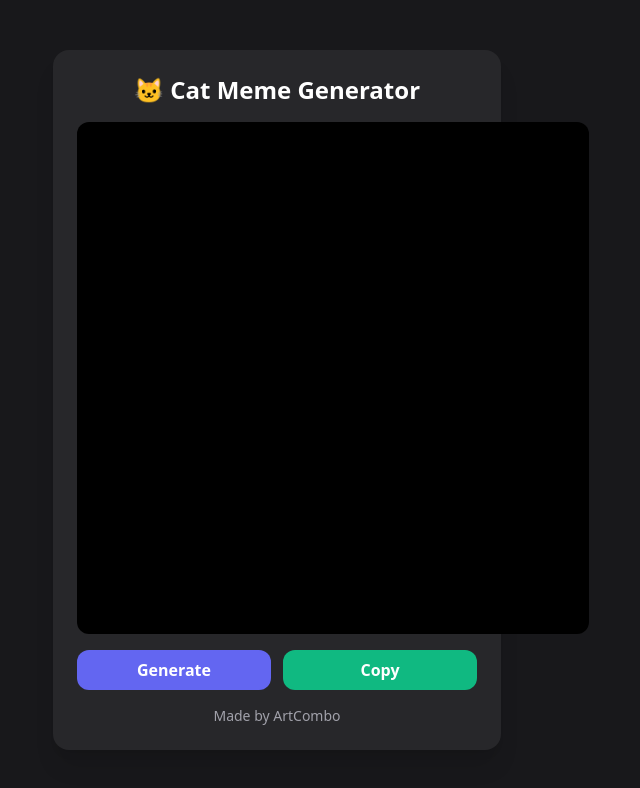
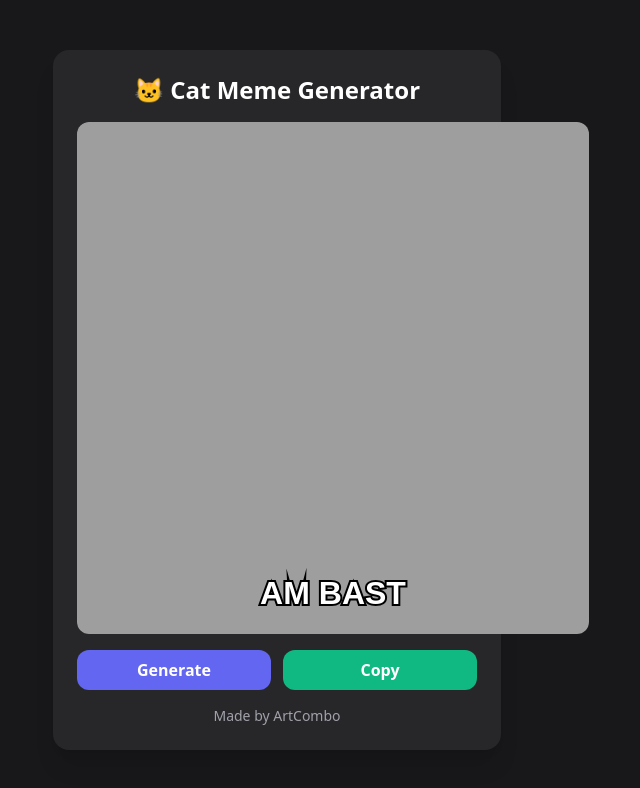
Before and after one commit to rejoicine/catar, a plain HTML site: page index.html in a window 1280 px wide. Both pictures are taken after a click on the button "Copy". Shown: the whole page, without its empty margins (363-1003 px from the left). Drawn offline with nearby package versions, Linux system fonts and the light colour scheme.

Commit message:
Add files via upload

```diff
--- a/index.html
+++ b/index.html
@@ -3,7 +3,7 @@
 <head>
   <meta charset="UTF-8" />
   <meta name="viewport" content="width=device-width, initial-scale=1.0" />
-  <title>Rejos cat meme gen</title>
+  <title>Rejo's Cat Meme Generator</title>
   <script src="https://cdn.tailwindcss.com"></script>
 </head>
 <body class="bg-zinc-900 text-white min-h-screen flex items-center justify-center">
@@ -33,14 +33,14 @@
       "catboi or catman",
       "i cant spell casmyxys",
       "im tuff!",
-      "vibing aggressively"
-	  "meow"
+      "vibing aggressively",
+      "meow"
     ];
 
     const canvas = document.getElementById("memeCanvas");
     const ctx = canvas.getContext("2d");
 
-    async function generateMeme() {
+    function generateMeme() {
       const img = new Image();
       img.crossOrigin = "anonymous";
       img.src = `https://cataas.com/cat?width=512&height=512&random=${Date.now()}`;
@@ -51,7 +51,7 @@
         ctx.clearRect(0, 0, canvas.width, canvas.height);
         ctx.drawImage(img, 0, 0, canvas.width, canvas.height);
 
-        ctx.font = "bold 36px Impact, Arial";
+        ctx.font = "bold 32px Impact, Arial";
         ctx.textAlign = "center";
         ctx.fillStyle = "white";
         ctx.strokeStyle = "black";
@@ -65,7 +65,7 @@
       };
     }
 
-    async function copyMeme() {
+    function copyMeme() {
       canvas.toBlob(async (blob) => {
         try {
           await navigator.clipboard.write([
```
